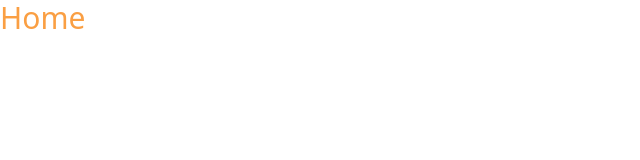
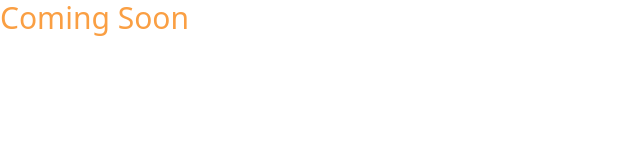
Before and after one commit to KarMint26/invofest-2024, a React (Vite) app: page / in a window 1280 px wide. Shown: the top 160 px of the page, without its empty margins (0-640 px from the left). Built offline with nearby package versions, Linux system fonts and the light colour scheme.

Commit message:
initial files

```diff
--- a/src/pages/Home.tsx
+++ b/src/pages/Home.tsx
@@ -3,7 +3,7 @@ import React from "react";
 const Home = () => {
   return (
     <React.Fragment>
-      <div className="text-3xl text-invofest">Home</div>
+      <div className="text-3xl text-invofest">Coming Soon</div>
     </React.Fragment>
   );
 };
```
